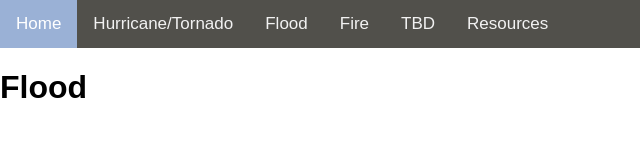
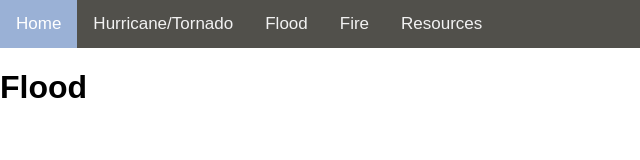
Before and after one commit to ElmoEnthusiast/NATURAL-DISASTER-CAT, a plain HTML site: page flood.html in a window 1280 px wide. Shown: the full height of the page, 0-640 px from the left. Drawn offline with Linux system fonts and the light colour scheme.

Commit message:
Update flood.html

```diff
--- a/flood.html
+++ b/flood.html
@@ -41,7 +41,6 @@ body {
   <a href="./hurricane.html">Hurricane/Tornado</a>
   <a href="./flood.html">Flood</a>
   <a href="./fire.html">Fire</a>
-  <a href="#about">TBD</a>
   <a href="#about">Resources</a>
 </div>
 
```
